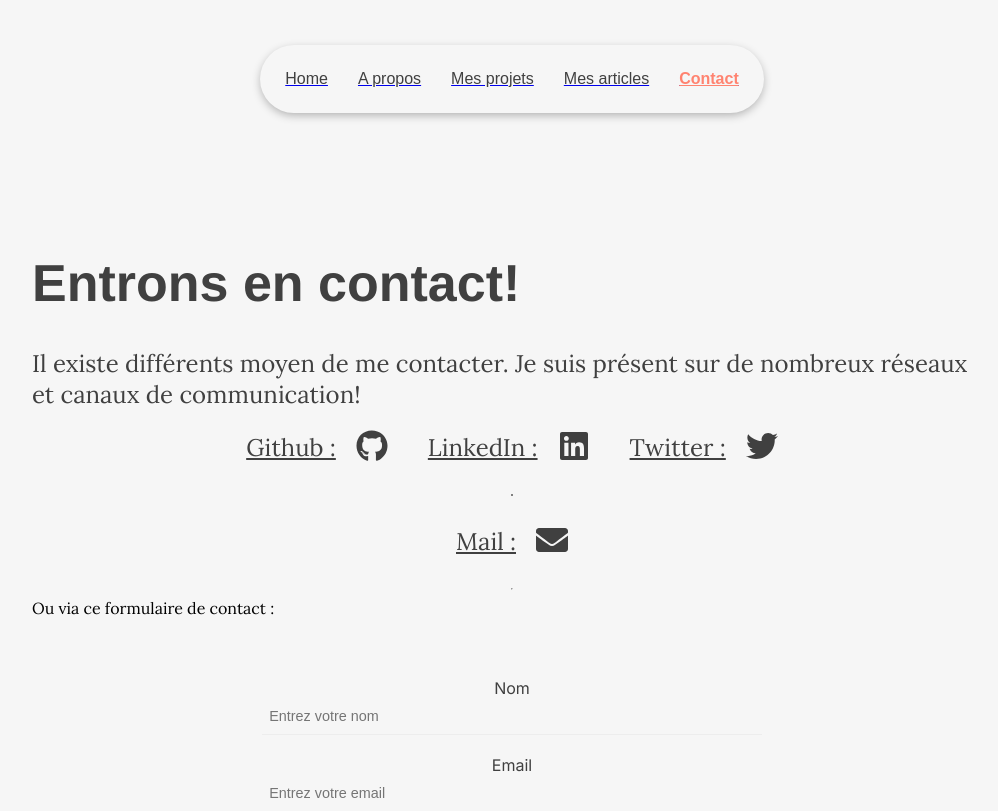
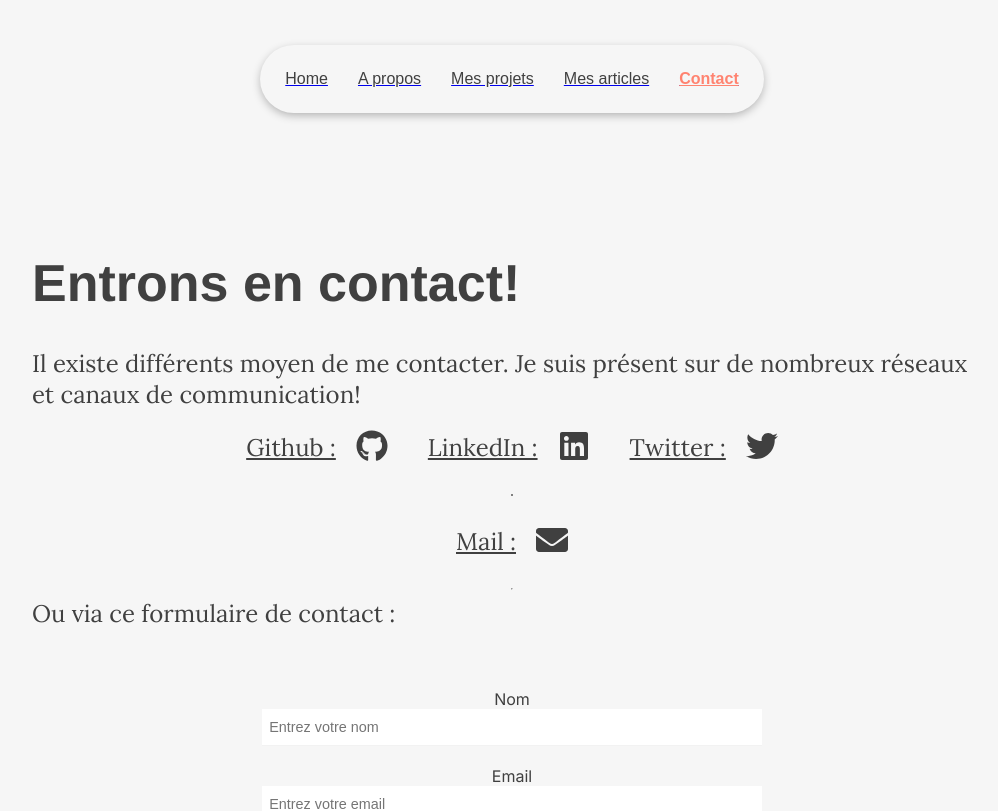
Before and after one commit to C2dricLeroy/portfolio-next-front, a Next.js app: page /contact in a window 1280 px wide. Shown: the top 811 px of the page, without its empty margins (128-1126 px from the left). Built offline with nearby package versions, Linux system fonts and the light colour scheme.

Commit message:
feat(resume): minor changes in form elements and paragraph

```diff
--- a/src/app/contact/page.tsx
+++ b/src/app/contact/page.tsx
@@ -41,7 +41,7 @@ export default function Contact() {
                         </div>
                 </section>
                 <hr></hr>
-                    <p>Ou via ce formulaire de contact : </p>
+                    <p className={styles.paragraph}>Ou via ce formulaire de contact : </p>
                     <form className={styles.contactForm}>
                         <div className={styles.formGroup}>
                             <label className={styles.label} htmlFor="name">Nom</label>
--- a/src/app/contact/style.module.css
+++ b/src/app/contact/style.module.css
@@ -103,7 +103,7 @@
 .input {
     color: #171717;
     font-size: 0.9rem;
-    background-color: transparent;
+    background-color: white;
     width: 100%;
     box-sizing: border-box;
     padding-inline: 0.5em;
```
